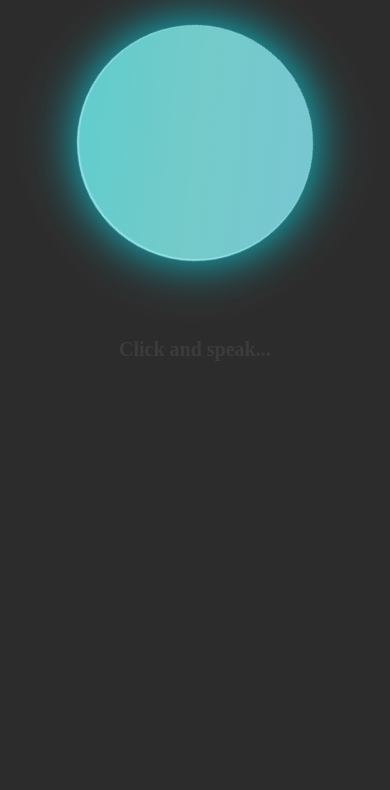
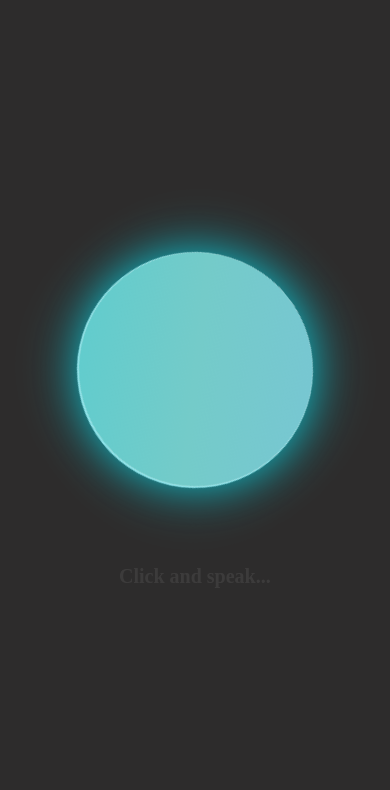
Before and after one commit to shekharmojumder68-tech/Voice-Assistance, a website: page index.html in a window 390 px wide. Shown: the part 66-856 px from the top of the page. Drawn offline with Linux system fonts and the light colour scheme.

Commit message:
Refactor CSS styles and improve media queries

```diff
--- a/style.css
+++ b/style.css
@@ -3,11 +3,11 @@
   padding: 0;
   box-sizing: border-box;
 }
-body{
+body {
   background-color: rgb(45, 44, 44);
 }
 
-#navBar{
+#navBar {
   margin: 10px;
   display: flex;
   justify-content: space-between;
@@ -20,12 +20,11 @@ justify-content: space-between;
   cursor: pointer;
   text-decoration: none;
 }
-.refresh{
+.refresh {
   height: 40px;
   width: 40px;
   border-radius: 50%;
   background-color: azure;
-
 }
 
 .main {
@@ -105,15 +104,15 @@ background-color: azure;
 }
 
 @media (max-width: 768px) {
-  .navBar{
-    margin: 10px;
+  body {
+    display: grid;
+    height: 100%;
+    background-color: rgb(45, 44, 44);
   }
   .main {
     display: flex;
+    justify-content: center;
     align-items: center;
-    justify-content: center;
-    height: 100vh;
-    flex-direction: column;
     background-color: rgb(45, 44, 44);
   }
   .radius {
@@ -195,12 +194,15 @@ background-color: azure;
   }
 }
 @media (max-width: 640px) {
+  body {
+    display: grid;
+    height: 100%;
+    background-color: rgb(45, 44, 44);
+  }
   .main {
     display: flex;
+    justify-content: center;
     align-items: center;
-    justify-content: center;
-    height: 100vh;
-    flex-direction: column;
     background-color: rgb(45, 44, 44);
   }
   .radius {
@@ -281,12 +283,15 @@ background-color: azure;
   }
 }
 @media (max-width: 568px) {
+  body {
+    display: grid;
+    height: 100%;
+    background-color: rgb(45, 44, 44);
+  }
   .main {
     display: flex;
+    justify-content: center;
     align-items: center;
-    justify-content: center;
-    height: 100vw;
-    flex-direction: column;
     background-color: rgb(45, 44, 44);
   }
   .radius {
```
Lines whose indentation alone changed are shown as unchanged.
